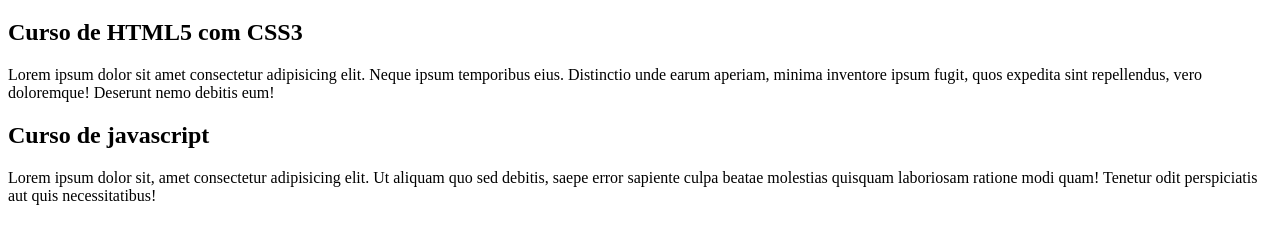
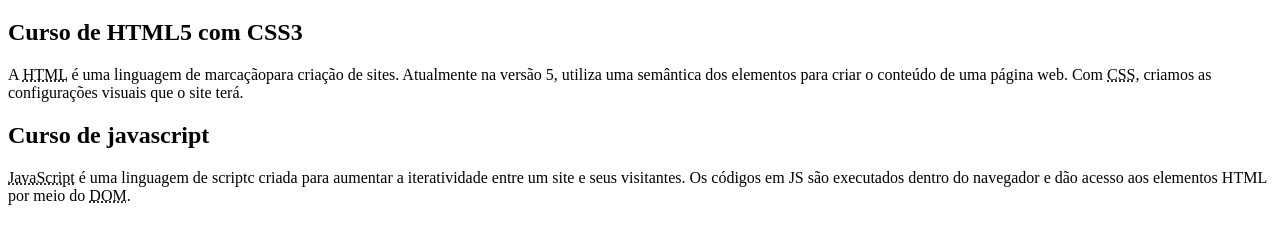
Before and after one commit to gabrieliuskov/projeto-site, a plain HTML site: page index.html in a window 1280 px wide. Shown: the part 61-304 px from the top of the page. Drawn offline with Linux system fonts and the light colour scheme.

Commit message:
Textos adicionados

```diff
--- a/index.html
+++ b/index.html
@@ -13,11 +13,11 @@
         </header>
         <article>
             <h2>Curso de HTML5 com CSS3</h2>
-            <p>Lorem ipsum dolor sit amet consectetur adipisicing elit. Neque ipsum temporibus eius. Distinctio unde earum aperiam, minima inventore ipsum fugit, quos expedita sint repellendus, vero doloremque! Deserunt nemo debitis eum!</p>
+            <p>A <abbr title="Hpertext Markup Language">HTML</abbr> é uma linguagem de marcaçãopara criação de sites. Atualmente na versão 5, utiliza uma semântica dos elementos para criar o conteúdo de uma página web. Com <abbr title="Cascading Style Sheets">CSS</abbr>, criamos as configurações visuais que o site terá.</p>
         </article>
         <article>
             <h2>Curso de javascript</h2>
-            <p>Lorem ipsum dolor sit, amet consectetur adipisicing elit. Ut aliquam quo sed debitis, saepe error sapiente culpa beatae molestias quisquam laboriosam ratione modi quam! Tenetur odit perspiciatis aut quis necessitatibus!</p>
+            <p><abbr title="JavScript">JavaScript</abbr> é uma linguagem de scriptc criada para aumentar a iteratividade entre um site e seus visitantes. Os códigos em JS são executados dentro do navegador e dão acesso aos elementos HTML por meio do <abbr title="Document Object Model">DOM</abbr>.</p>
         </article>
     </main>
 </body>
```
